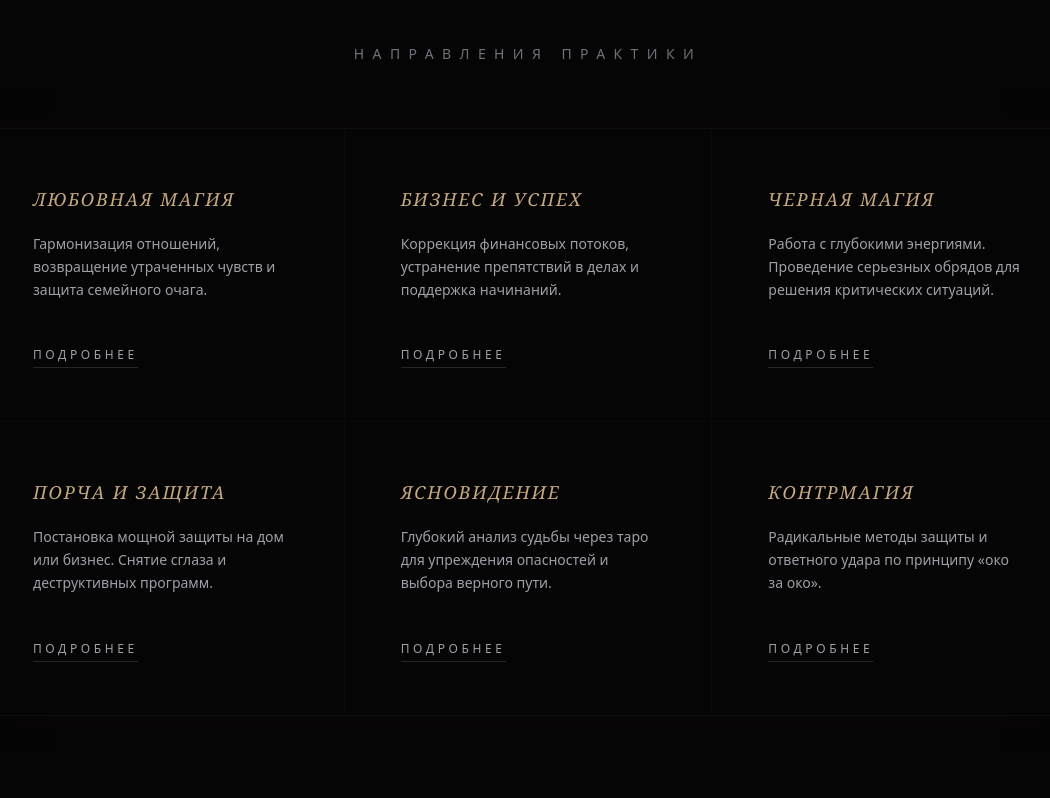
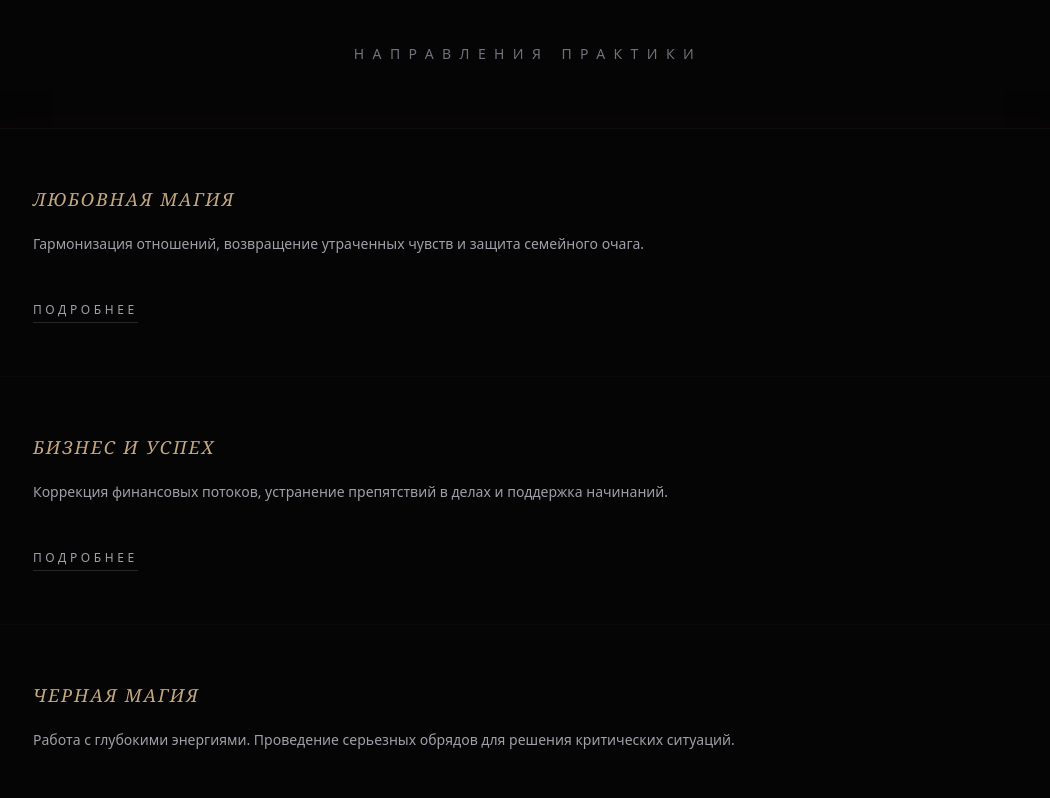
Before and after one commit to staff2507/infinity-magic, a Next.js app: page / in a window 1280 px wide. Shown: the part 2320-3118 px from the top of the page, without its empty margins (112-1162 px from the left). Built offline with nearby package versions, Linux system fonts and the light colour scheme.

Commit message:
изменен раздел направлений практики

```diff
--- a/app/page.tsx
+++ b/app/page.tsx
@@ -126,7 +126,7 @@ export default function HomePage() {
             <h2 className="text-sm uppercase tracking-[0.4em] sm:tracking-[0.6em] text-zinc-500">Направления практики</h2>
           </div>
 
-          <div className="grid sm:grid-cols-1 lg:grid-cols-3 gap-px bg-zinc-900/30 border border-zinc-900/30 shadow-[0_0_50px_rgba(127,17,17,0.05)]">
+          <div className="grid sm:grid-cols-1 lg:grid-cols-1 gap-px bg-zinc-900/30 border border-zinc-900/30 shadow-[0_0_50px_rgba(127,17,17,0.05)]">
             <ServiceCard
               title="Любовная магия"
               desc="Гармонизация отношений, возвращение утраченных чувств и защита семейного очага."
```
